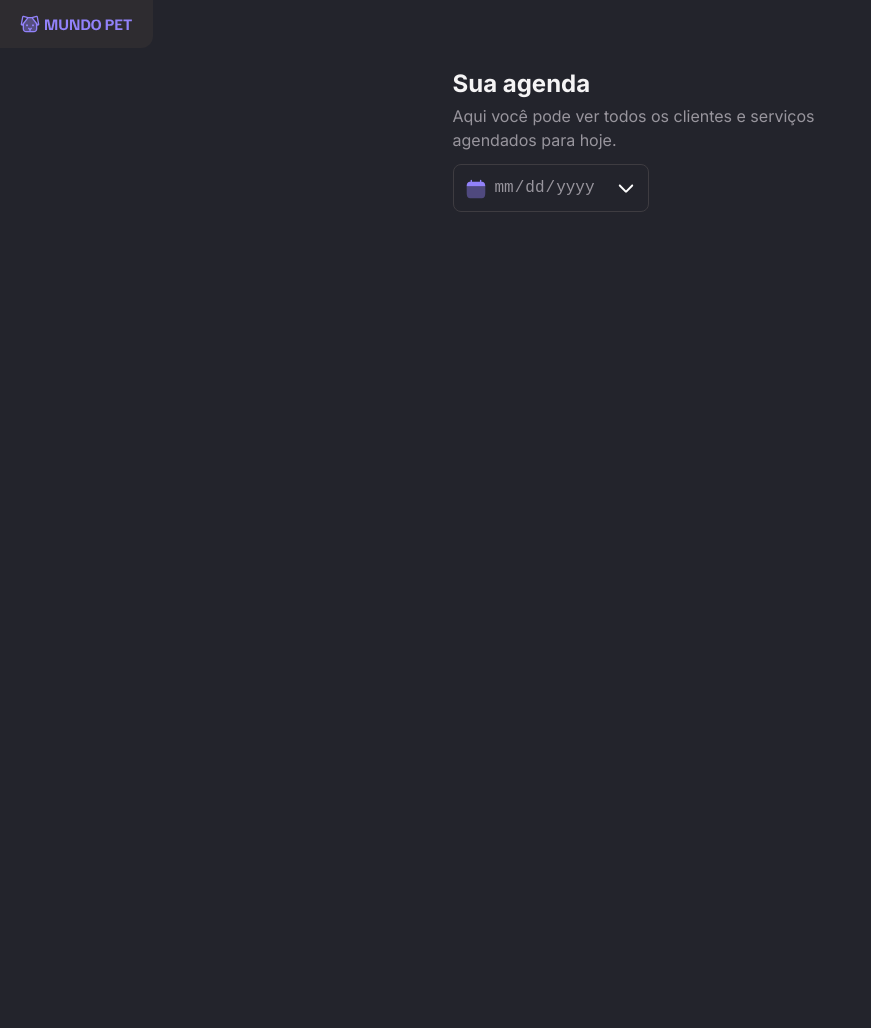
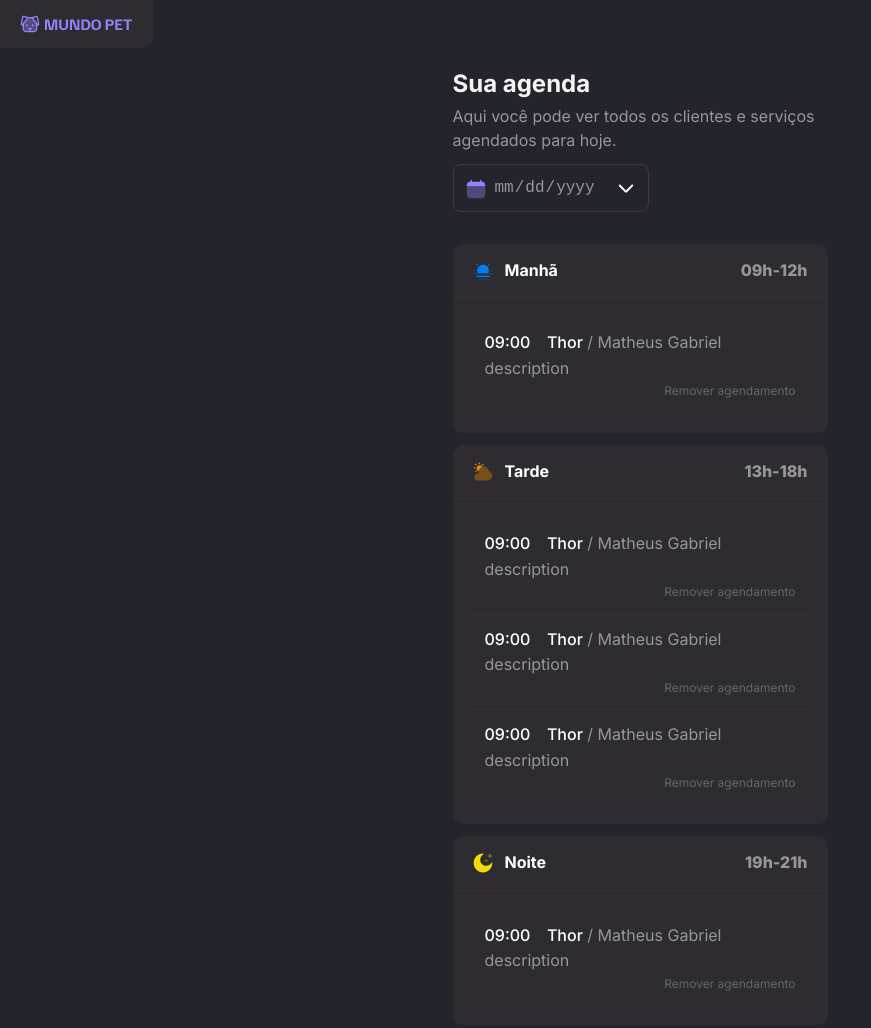
Before and after one commit to eomgn/rs-fs-agendamento-petshop, a plain HTML site: page index.html in a window 1280 px wide. Shown: the whole page, without its empty margins (0-871 px from the left). Before the commit the page ends 800 px from the top, so only its background shows below. Drawn offline with Linux system fonts and the light colour scheme.

Commit message:
:sparkles: style:  schedule period

```diff
--- a/index.html
+++ b/index.html
@@ -39,6 +39,81 @@
           <input type="date" name="date" id="date" />
         </div>
       </header>
+
+      <main class="schedule">
+        <!-- morning -->
+        <section class="schedule-period">
+          <header>
+            <img src="./assets/icons/morning.svg" alt="icone de manhã" />
+            <strong>Manhã</strong>
+            <span>09h-12h</span>
+          </header>
+          <ul role="list">
+            <!-- exemplo -->
+            <li class="schedule-period__item">
+              <strong class="hour">09:00</strong>
+              <span class="name-pet">Thor</span>
+              <span class="name-owner">/ Matheus Gabriel</span>
+              <p class="description">description</p>
+              <a class="remove">Remover agendamento</a>
+            </li>
+          </ul>
+        </section>
+
+        <!-- afternoon -->
+        <section class="schedule-period">
+          <header>
+            <img src="./assets/icons/afternoon.svg" alt="icone de manhã" />
+            <strong>Tarde</strong>
+            <span>13h-18h</span>
+          </header>
+          <ul role="list">
+            <!-- exemplo -->
+            <li class="schedule-period__item">
+              <strong class="hour">09:00</strong>
+              <span class="name-pet">Thor</span>
+              <span class="name-owner">/ Matheus Gabriel</span>
+              <p class="description">description</p>
+              <a class="remove">Remover agendamento</a>
+            </li>
+
+            <li class="schedule-period__item">
+              <strong class="hour">09:00</strong>
+              <span class="name-pet">Thor</span>
+              <span class="name-owner">/ Matheus Gabriel</span>
+              <p class="description">description</p>
+              <a class="remove">Remover agendamento</a>
+            </li>
+
+            <li class="schedule-period__item">
+              <strong class="hour">09:00</strong>
+              <span class="name-pet">Thor</span>
+              <span class="name-owner">/ Matheus Gabriel</span>
+              <p class="description">description</p>
+              <a class="remove">Remover agendamento</a>
+            </li>
+          </ul>
+        </section>
+
+        <!-- night -->
+        <section class="schedule-period">
+          <header>
+            <img src="./assets/icons/night.svg" alt="icone de manhã" />
+            <strong>Noite</strong>
+            <span>19h-21h</span>
+          </header>
+          <ul role="list">
+            <!-- exemplo -->
+            <li class="schedule-period__item">
+              <strong class="hour">09:00</strong>
+              <span class="name-pet">Thor</span>
+              <span class="name-owner">/ Matheus Gabriel</span>
+              <p class="description">description</p>
+              <a class="remove">Remover agendamento</a>
+            </li>
+          </ul>
+        </section>
+      </main>
     </div>
   </body>
 </html>
--- a/styles/index.css
+++ b/styles/index.css
@@ -2,3 +2,4 @@
 @import url("./utilitys.css");
 @import url("./header.css");
 @import url("./input.css");
+@import url("./schedule.css");
--- a/styles/input.css
+++ b/styles/input.css
@@ -13,6 +13,7 @@
   }
 }
 
+/* webkit para alterar o padrão do icone de calendario do input */
 ::-webkit-calendar-picker-indicator {
   cursor: pointer;
   background: url("../assets/icons/arrow-down.svg") no-repeat;
--- /dev/null
+++ b/styles/schedule.css
@@ -0,0 +1,71 @@
+.schedule {
+  display: grid;
+  gap: 0.75rem;
+  margin-block: 2rem;
+}
+
+.schedule-period {
+  width: 100%;
+  background-color: var(--background-logo);
+  border-radius: 0.625rem;
+
+  & header {
+    display: flex;
+    padding: 14px 20px;
+    border-bottom: 1px solid var(--border-divisor);
+
+    & strong {
+      flex: 1;
+      margin-left: 0.75rem;
+    }
+
+    & span {
+      font-weight: var(--fw-extrabold);
+      color: var(--content-secondary);
+    }
+  }
+
+  & ul[role="list"] {
+    padding: 1.25rem;
+  }
+}
+
+.schedule-period__item {
+  padding: 0.75rem;
+
+  & .hour {
+    color: var(--content-primary);
+    font-weight: var(--fw-md);
+  }
+
+  & .name-pet {
+    font-weight: var(--fw-extrabold);
+    font-weight: var(--fw-md);
+    padding-left: 0.75rem;
+  }
+
+  & .name-owner {
+    color: var(--content-secondary);
+  }
+
+  & .description {
+    color: var(--content-secondary);
+  }
+
+  & .remove {
+    display: flex;
+    justify-content: end;
+    font-size: var(--fs-xs);
+    color: var(--content-tertiary);
+    cursor: pointer;
+
+    &:hover {
+      color: var(--content-primary);
+      text-decoration: underline;
+    }
+  }
+
+  & + li {
+    border-top: 1px solid var(--border-divisor);
+  }
+}
```
Also changed, not shown: assets/icons/afternoon.svg (added), assets/icons/morning.svg (added), assets/icons/night.svg (added).
